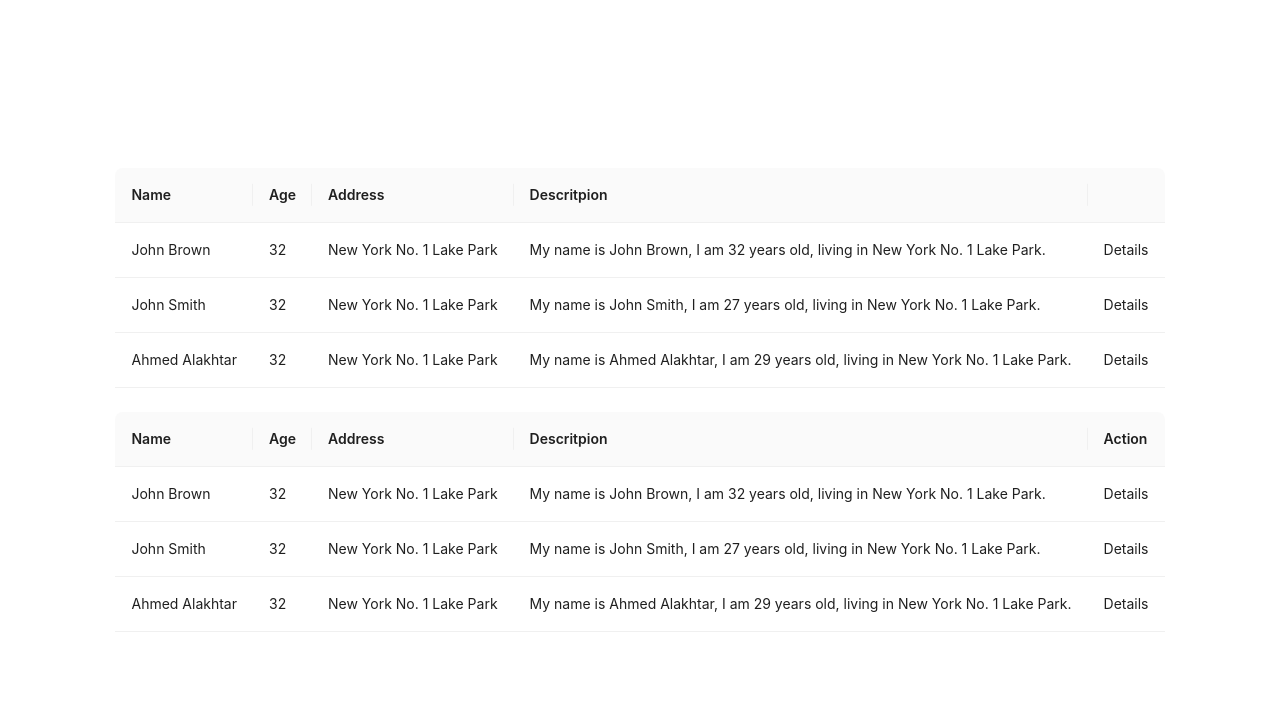
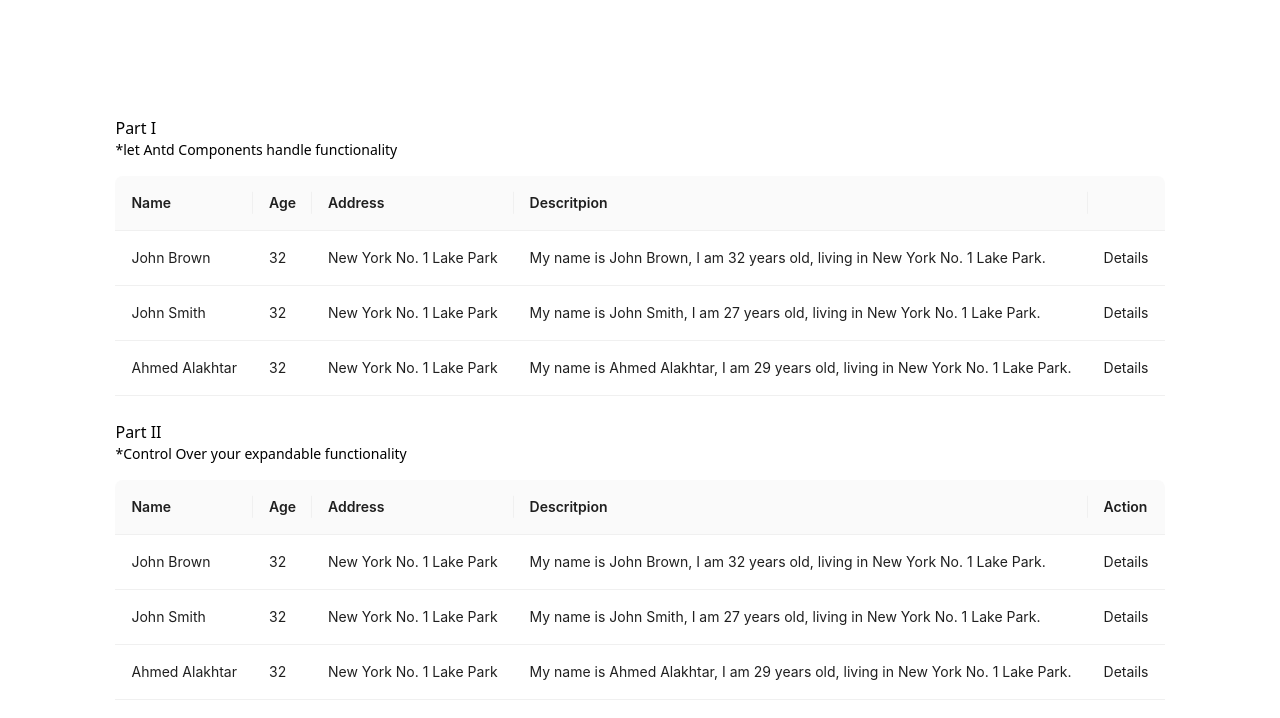
Before and after one commit to Muqorrobin22/antd-custom-expandable, a Next.js app: page / in a window 1280 px wide. Shown: the top 718 px of the page. Built offline with nearby package versions, Linux system fonts and the light colour scheme.

Commit message:
Final Touch

```diff
--- a/app/page.tsx
+++ b/app/page.tsx
@@ -121,7 +121,7 @@ export default function Home() {
   }: {
     record: DataTypeNew;
     expanded?: boolean;
-  }) => void = ({ expanded, record }) => {
+  }) => void = ({ record }) => {
     setKeyEachRow(record.key);
 
     if (expandedRowKeys.includes(record.key)) {
@@ -300,7 +300,7 @@ export default function Home() {
     {
       title: "Action",
       key: "action",
-      render(value, record, index) {
+      render(value, record) {
         return (
           <div
             className="flex items-center cursor-pointer "
@@ -317,6 +317,12 @@ export default function Home() {
     <div className="flex items-center justify-center h-[100vh]">
       {/* Code here */}
       <div>
+        <div className="my-4">
+          <h1 className="text-base font-normal">Part I</h1>
+          <p className="text-sm font-light">
+            *let Antd Components handle functionality
+          </p>
+        </div>
         <Table<DataType>
           columns={columns}
           dataSource={data}
@@ -337,6 +343,12 @@ export default function Home() {
 
         {/* Code here PART II */}
         <div className="mt-6">
+          <div className="my-4">
+            <h1 className="text-base font-normal">Part II</h1>
+            <p className="text-sm font-light">
+              *Control Over your expandable functionality
+            </p>
+          </div>
           <Table<DataTypeNew>
             columns={columnsNewTable}
             dataSource={datanew}
```
